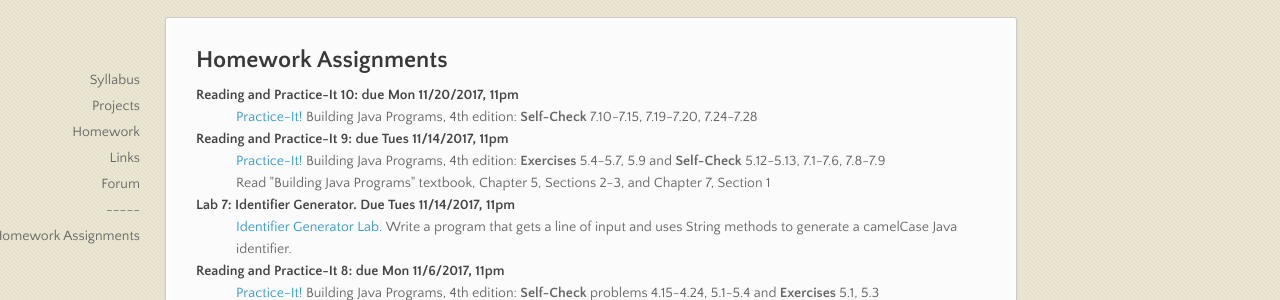
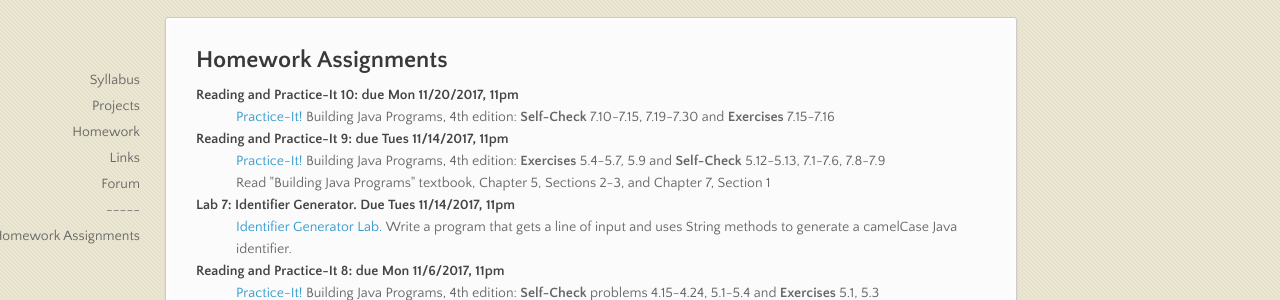
Before and after one commit to stutlerk/ihs-website, a Jekyll site: the page built from _apcs/homework.html, in a window 1280 px wide and 1358 px high. Shown: the part 173-473 px from the top of the window. Built offline with Jekyll 4.4.1, drawn with Linux system fonts in a browser that asks for light colours; nearby versions of some CDN libraries.

Commit message:
Update homework.html

```diff
--- a/_apcs/homework.html
+++ b/_apcs/homework.html
@@ -7,7 +7,7 @@
 <h2>Homework Assignments</h2>
   <dl>
     <dt>Reading and Practice-It 10: due Mon 11/20/2017, 11pm</dt>
-    <dd><a href="https://practiceit.cs.washington.edu/" target="_blank">Practice-It!</a> Building Java Programs, 4th edition: <b>Self-Check</b> 7.10-7.15, 7.19-7.20, 7.24-7.28</dd>
+    <dd><a href="https://practiceit.cs.washington.edu/" target="_blank">Practice-It!</a> Building Java Programs, 4th edition: <b>Self-Check</b> 7.10-7.15, 7.19-7.30 and <b>Exercises</b> 7.15-7.16</dd>
 
     <dt>Reading and Practice-It 9: due Tues 11/14/2017, 11pm</dt>
     <dd><a href="https://practiceit.cs.washington.edu/" target="_blank">Practice-It!</a> Building Java Programs, 4th edition: <b>Exercises</b> 5.4-5.7, 5.9 and <b>Self-Check</b> 5.12-5.13, 7.1-7.6, 7.8-7.9</dd>
```
